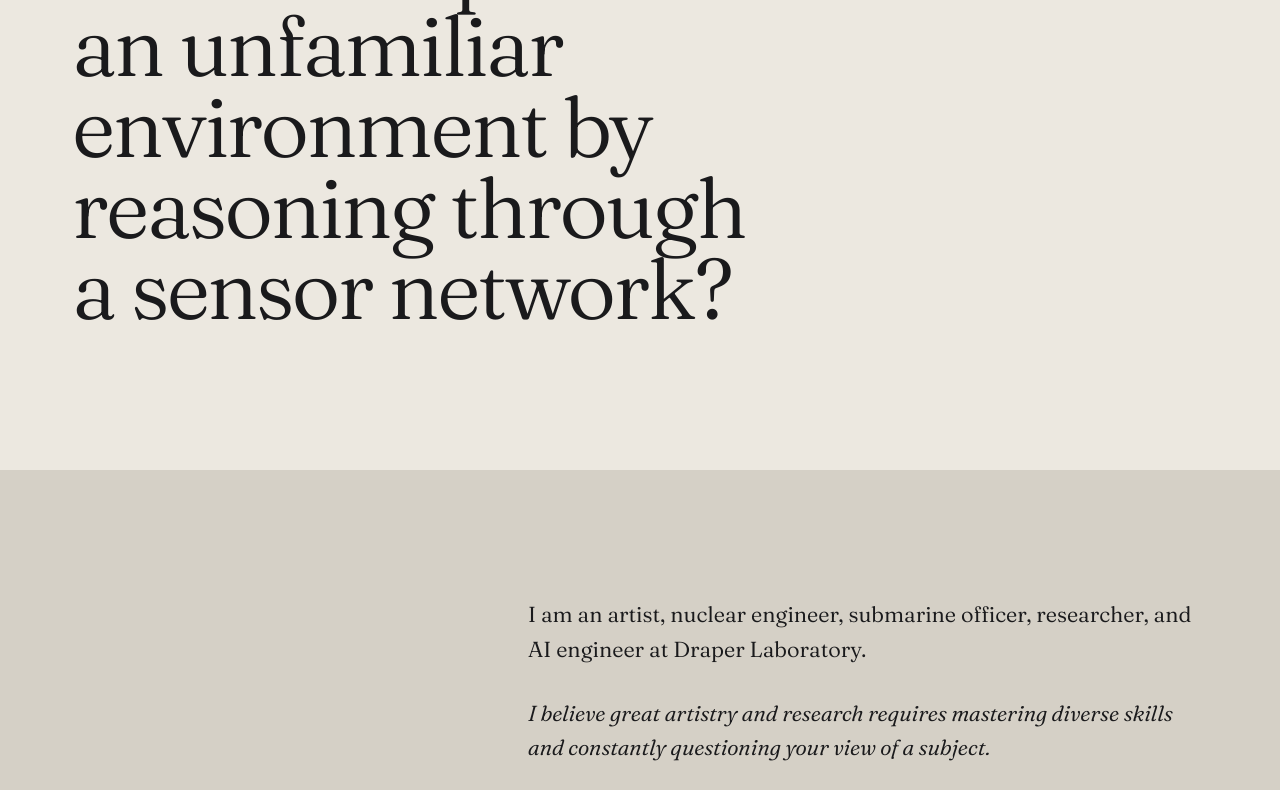
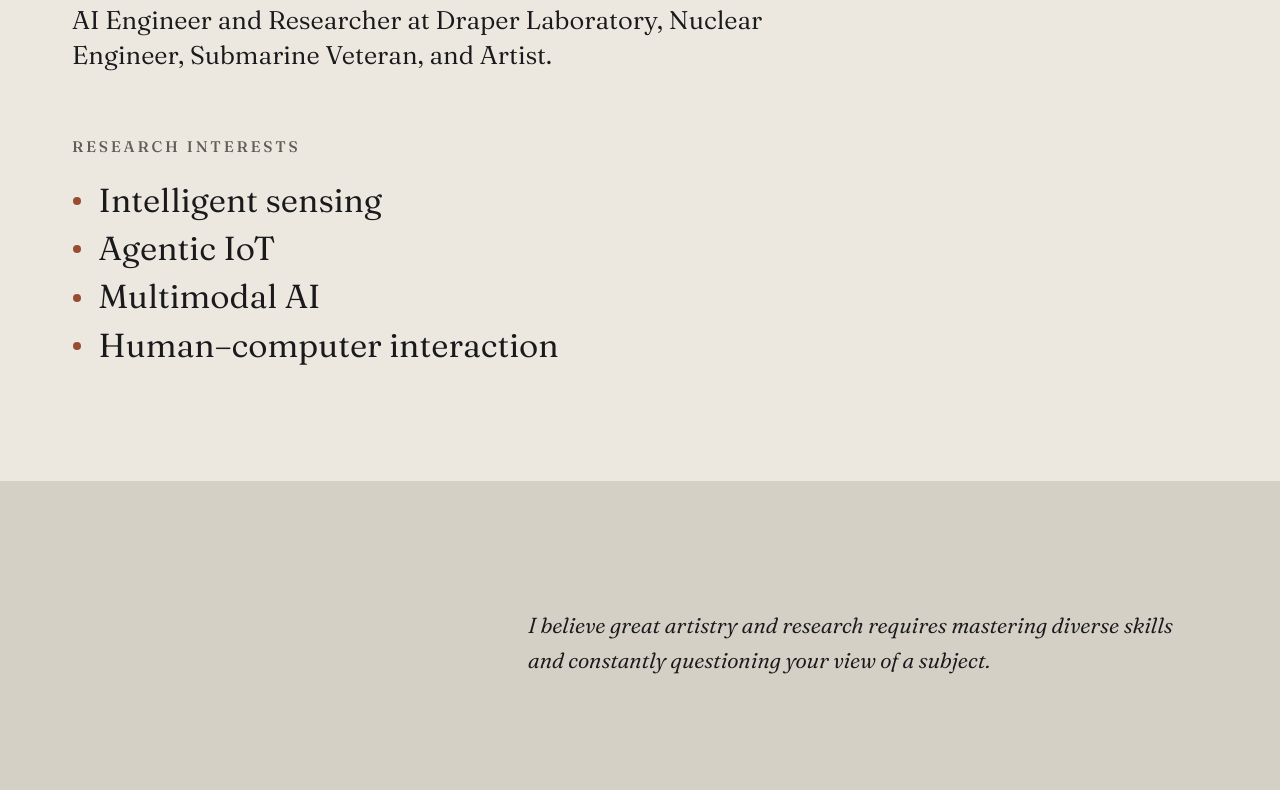
Before and after one commit to cam-berger/cam-berger.github.io, a plain HTML site: page index.html in a window 1280 px wide. Shown: the part 408-1198 px from the top of the page. Drawn offline with Linux system fonts and the light colour scheme.

Commit message:
Home: open on my name, description and research interests
Replace the research question and program label with a "Portfolio"
label, the name as the headline, a one-line description (also the
search and link-preview text), and a bulleted list of research
interests: intelligent sensing, agentic IoT, multimodal AI and
human-computer interaction.

Co-Authored-By: Claude Opus 5.5 <noreply@anthropic.com>

```diff
--- a/assets/css/main.css
+++ b/assets/css/main.css
@@ -162,25 +162,57 @@ section[id] { scroll-margin-top: 24px; }
 .nav .nav-cv:hover { color: var(--ink); }
 
 
-/* ---------- plate 1: the question ---------- */
+/* ---------- plate 1: who, and my research interests ---------- */
 
-.hero { padding-block: clamp(96px, 15vw, 196px) clamp(96px, 11vw, 150px); }
-.hero__inner { max-width: 780px; }
-.hero .label { margin-bottom: clamp(32px, 4vw, 56px); }
+.hero { padding-block: clamp(80px, 10vw, 148px) clamp(80px, 9vw, 128px); }
+.hero .label { margin-bottom: clamp(24px, 3vw, 40px); }
+/* the name, as large as the page allows */
 .hero h1 {
-  font-size: clamp(42px, 6.6vw, 94px);
-  line-height: 0.96;
-  letter-spacing: -0.03em;
+  font-size: clamp(60px, 10vw, 150px);
+  line-height: 0.92;
+  letter-spacing: -0.035em;
   text-wrap: balance;
   font-variation-settings: 'opsz' 144, 'wght' 330, 'SOFT' 18, 'WONK' 1;
 }
+/* who I am, in one line under the name */
+.hero__lede {
+  max-width: 720px;
+  margin-top: clamp(24px, 3vw, 40px);
+  font-size: clamp(20px, 2vw, 28px);
+  line-height: 1.35;
+  text-wrap: pretty;
+  font-variation-settings: 'opsz' 32, 'wght' 350;
+}
+
+/* research interests: one bullet per area, large enough to read from the opener */
+.areas { margin-top: clamp(48px, 5vw, 72px); }
+.hero .areas .label { margin-bottom: 20px; font-size: clamp(13px, 1.2vw, 17px); letter-spacing: 0.18em; }
+.areas__list li {
+  position: relative;
+  padding-left: 0.8em;
+  font-size: clamp(24px, 2.6vw, 36px);
+  line-height: 1.3;
+  font-variation-settings: 'opsz' 48, 'wght' 360;
+}
+.areas__list li + li { margin-top: 0.15em; }
+.areas__list li::before {
+  content: "";
+  position: absolute;
+  left: 0.04em;
+  top: 0.58em;
+  width: 0.24em;
+  height: 0.24em;
+  border-radius: 50%;
+  background: var(--accent);
+}
+.areas abbr { text-decoration: none; }
 
 
-/* ---------- plate 2: who ---------- */
+/* ---------- plate 2: the voice line ---------- */
 
 .premise { padding-block: clamp(88px, 10vw, 136px); }
 
-/* set against the far margin, opposite the question */
+/* set against the far margin, opposite the opener */
 .premise__body,
 .statement { max-width: 680px; margin-left: auto; }
 
--- a/index.html
+++ b/index.html
@@ -4,12 +4,12 @@
   <meta charset="utf-8">
   <meta name="viewport" content="width=device-width, initial-scale=1">
   <title>Portfolio · Cameron Berger</title>
-  <meta name="description" content="I am an artist, nuclear engineer, submarine officer, researcher, and AI engineer at Draper Laboratory.">
+  <meta name="description" content="AI Engineer and Researcher at Draper Laboratory, Nuclear Engineer, Submarine Veteran, and Artist.">
   <meta name="robots" content="noindex, nofollow"><!-- remove at launch -->
   <meta name="theme-color" content="#ECE8E0">
   <meta property="og:type" content="website">
   <meta property="og:title" content="Portfolio · Cameron Berger">
-  <meta property="og:description" content="I am an artist, nuclear engineer, submarine officer, researcher, and AI engineer at Draper Laboratory.">
+  <meta property="og:description" content="AI Engineer and Researcher at Draper Laboratory, Nuclear Engineer, Submarine Veteran, and Artist.">
   <meta property="og:image" content="https://cam-berger.github.io/assets/img/og.jpg">
   <link rel="icon" href="favicon.svg" type="image/svg+xml">
   <link rel="preconnect" href="https://fonts.googleapis.com">
@@ -39,21 +39,30 @@
 
   <main id="main">
 
-    <!-- ===== Plate 1 · the question ===== -->
+    <!-- ===== Plate 1 · who, and my research interests ===== -->
     <div class="hero plate--1">
       <div class="wrap">
         <div class="hero__inner">
-          <p class="label" data-reveal>Program in Media Arts and Sciences · Fall 2027</p>
-          <h1 data-reveal>Can AI map an unfamiliar environment by reasoning through a sensor network?</h1>
+          <p class="label" data-reveal>Portfolio</p>
+          <h1 data-reveal>Cameron Berger</h1>
+          <p class="hero__lede" data-reveal>AI Engineer and Researcher at Draper Laboratory, Nuclear Engineer, Submarine Veteran, and Artist.</p>
         </div>
+        <section class="areas" aria-labelledby="areas-title">
+          <h2 class="label" id="areas-title" data-reveal>Research interests</h2>
+          <ul class="areas__list" role="list" data-reveal>
+            <li>Intelligent sensing</li>
+            <li>Agentic <abbr title="Internet of Things">IoT</abbr></li>
+            <li>Multimodal AI</li>
+            <li><span class="nowrap">Human–computer</span> interaction</li>
+          </ul>
+        </section>
       </div>
     </div>
 
-    <!-- ===== Plate 2 · who ===== -->
+    <!-- ===== Plate 2 · voice ===== -->
     <div class="premise plate--2">
       <div class="wrap">
         <div class="premise__body">
-          <p data-reveal>I am an artist, nuclear engineer, submarine officer, researcher, and AI engineer at Draper Laboratory.</p>
           <p class="voice" data-reveal>I believe great artistry and research requires mastering diverse skills and constantly questioning your view of a subject.</p>
         </div>
       </div>
```
Also changed, not shown: 1 other file.
